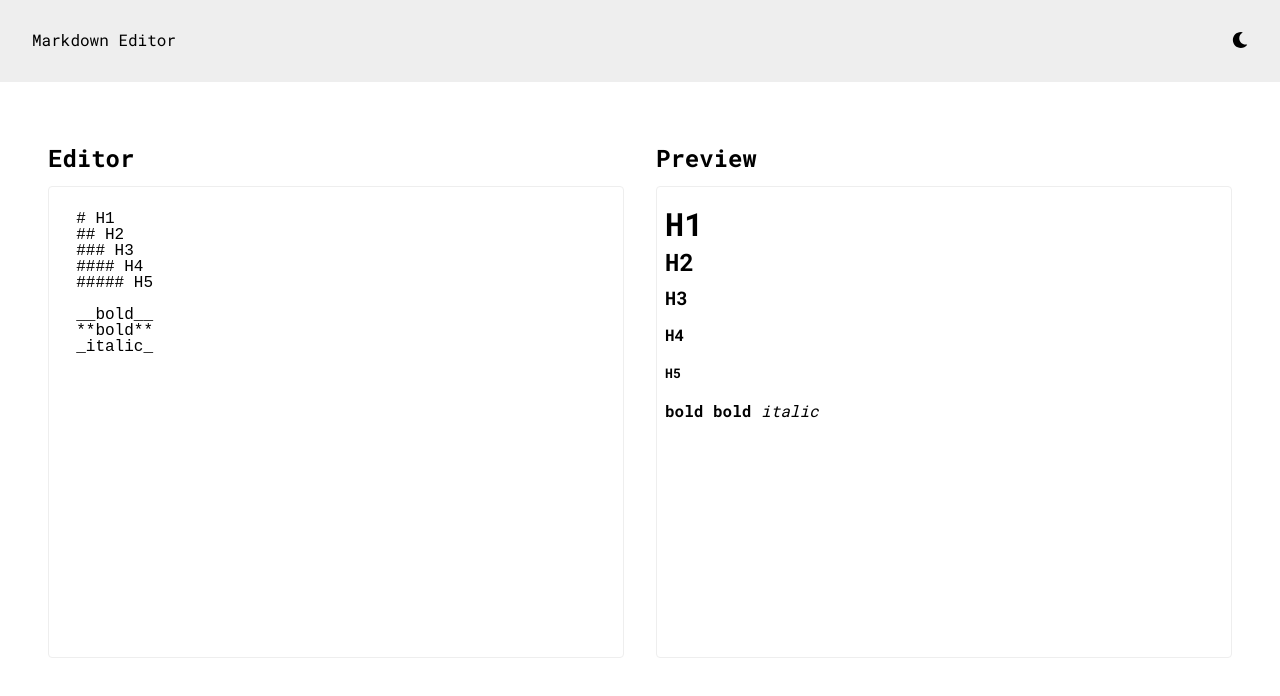
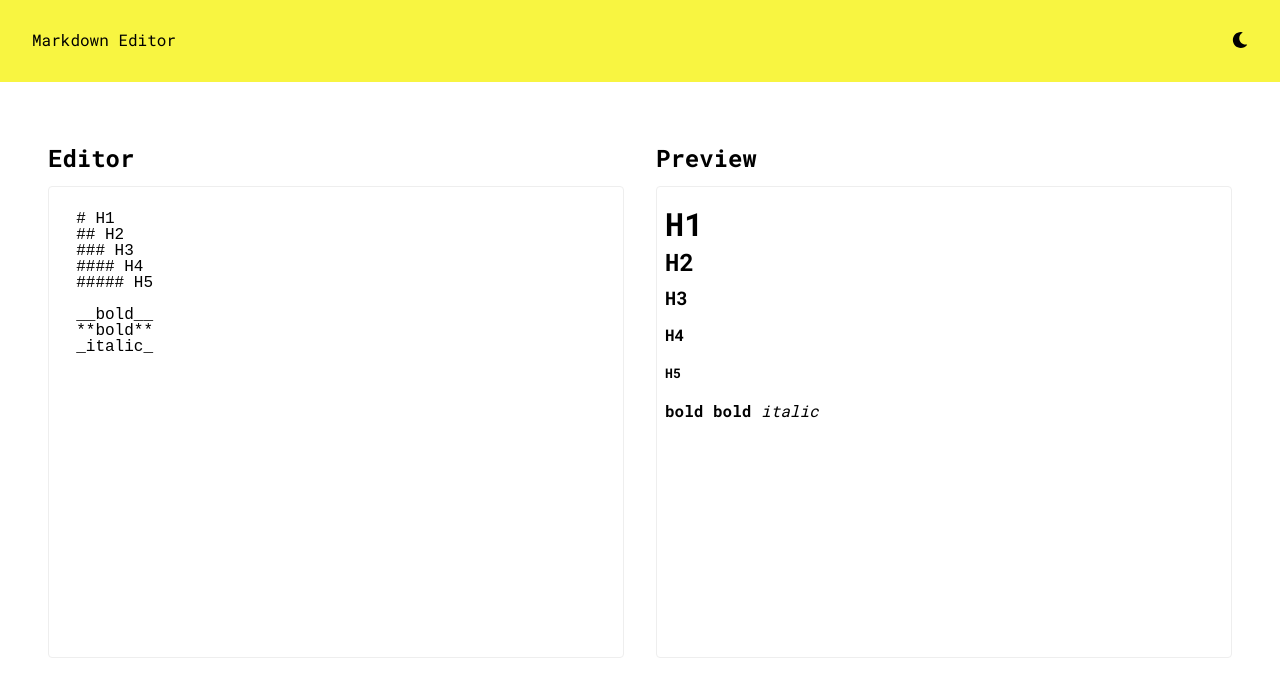
Before and after one commit to ashwamegh/react-typescript-markdown-editor, a React (Create React App) app: page / in a window 1280 px wide. Shown: the top 696 px of the page. Built offline with nearby package versions, Linux system fonts and the light colour scheme.

Commit message:
changed background color for the header

```diff
--- a/src/components/Header.tsx
+++ b/src/components/Header.tsx
@@ -16,7 +16,7 @@ function Header() {
         display: flex;
         flex-direction: row;
         justify-content: space-between;
-        background-color: #eee;
+        background-color: #f8f541;
         padding: 32px;
     `}>
       <div className="header-title">
```
